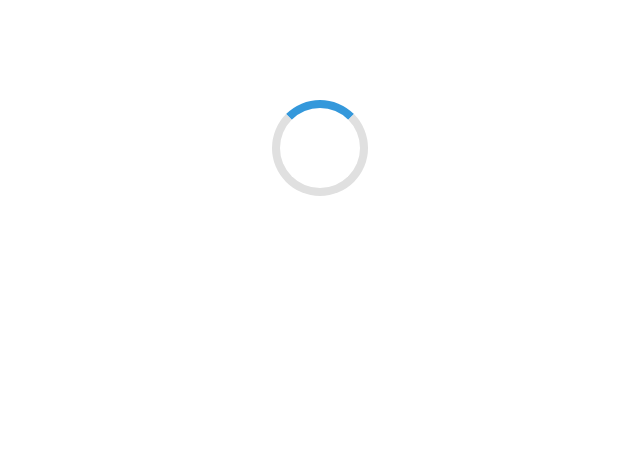
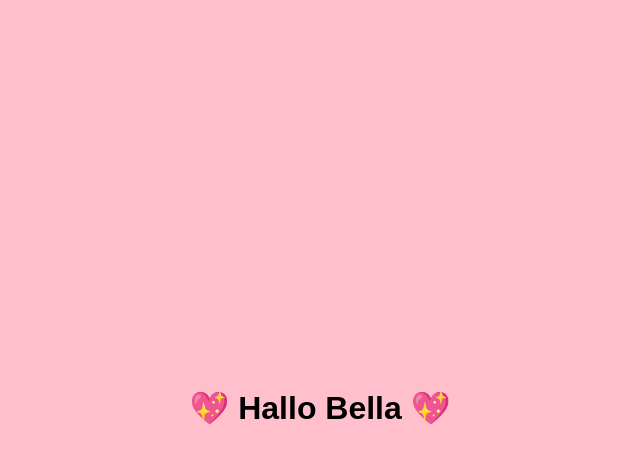
Before and after one commit to adminpgreal/klaimeventmingguan, a plain HTML site: page index.html in a window 1280 px wide. Shown: the whole page, without its empty margins (320-960 px from the left). Drawn offline with Linux system fonts and the light colour scheme.

Commit message:
Update index.html

```diff
--- a/index.html
+++ b/index.html
@@ -2,31 +2,29 @@
 <html lang="id">
 <head>
 <meta charset="UTF-8">
-  <title>Spin Animasi</title>
+<title>Hallo Bella</title>
 <style>
-    .spinner {
-      width: 80px;
-      height: 80px;
-      border: 8px solid #e0e0e0;
-      border-top: 8px solid #3498db;
-      border-radius: 50%;
-      animation: spin 1s linear infinite;
-      margin: 100px auto;
+  body {
+    background: pink;
+    display: flex;
+    justify-content: center;
+    align-items: center;
+    height: 100vh;
+    font-family: Arial;
   }
-
-    @keyframes spin {
-      0% {
-        transform: rotate(0deg);
+  h1 {
+    animation: muncul 2s infinite;
   }
-      100% {
-        transform: rotate(360deg);
-      }
+  @keyframes muncul {
+    0% { opacity: 0; }
+    50% { opacity: 1; }
+    100% { opacity: 0; }
   }
 </style>
 </head>
 <body>
 
-  <div class="spinner"></div>
+<h1>💖 Hallo Bella 💖</h1>
 
 </body>
 </html>
```
Lines whose indentation alone changed are shown as unchanged.
